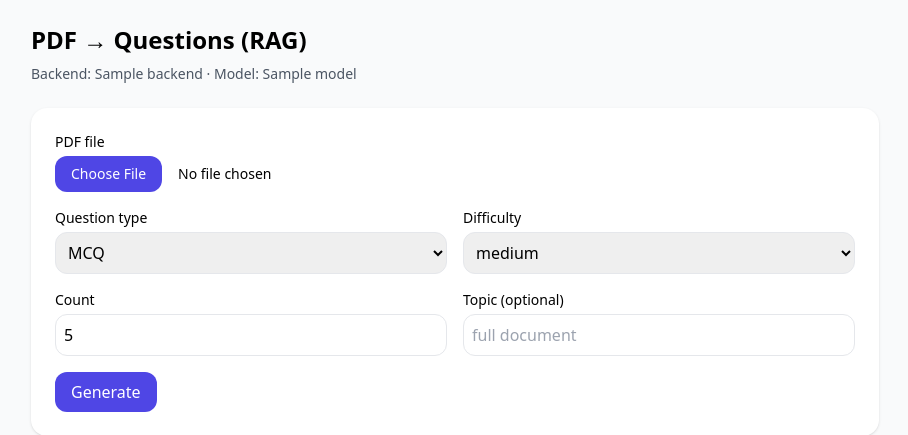
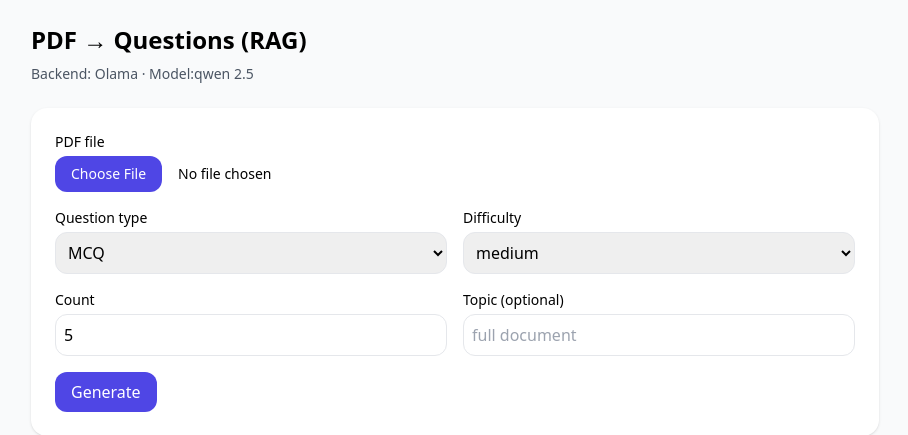
Before and after one commit to visaladi/Question_mk, a FastAPI app: template front_end/templates/index.html in a window 1280 px wide. Shown: the top 435 px of the page, without its empty margins (185-1093 px from the left). Run offline with FastAPI, Linux system fonts and the light colour scheme; the template is opened without the code that fills it: most values are stand-ins (such as "Sample title", 1, 10 or a date in 2020); some libraries are stand-ins or nearby versions.

Commit message:
front end update

```diff
--- a/front_end/templates/index.html
+++ b/front_end/templates/index.html
@@ -15,7 +15,8 @@
 <body class="bg-gray-50">
   <div class="max-w-4xl mx-auto p-6">
     <h1 class="text-2xl font-bold mb-2">PDF → Questions (RAG)</h1>
-    <p class="text-sm text-gray-600 mb-6">Backend: {{ backend }} · Model: {{ model }}</p>
+    <!--<p class="text-sm text-gray-600 mb-6">Backend: {{ backend }} · Model: {{ model }}</p>-->
+    <p class="text-sm text-gray-600 mb-6">Backend: Olama · Model:qwen 2.5 </p>
 
     <form id="gen-form"
           class="space-y-4 bg-white p-6 rounded-2xl shadow"
```
